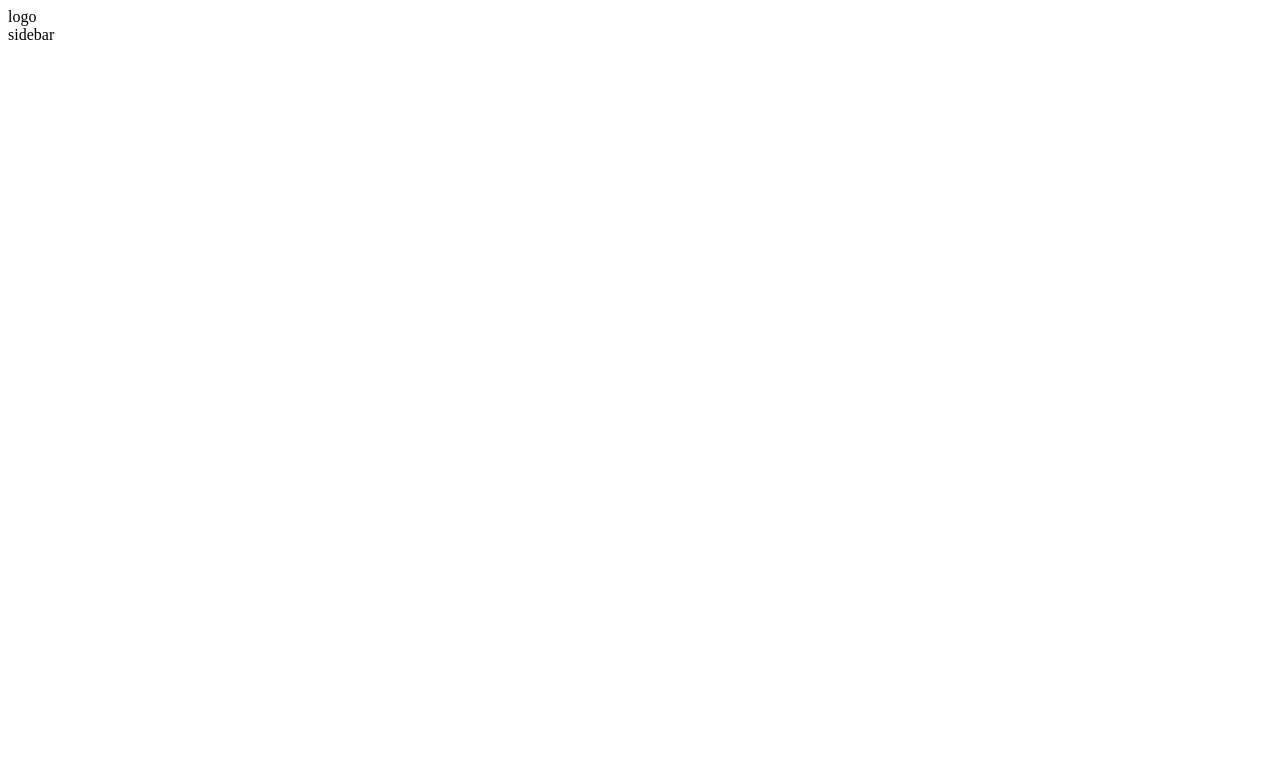
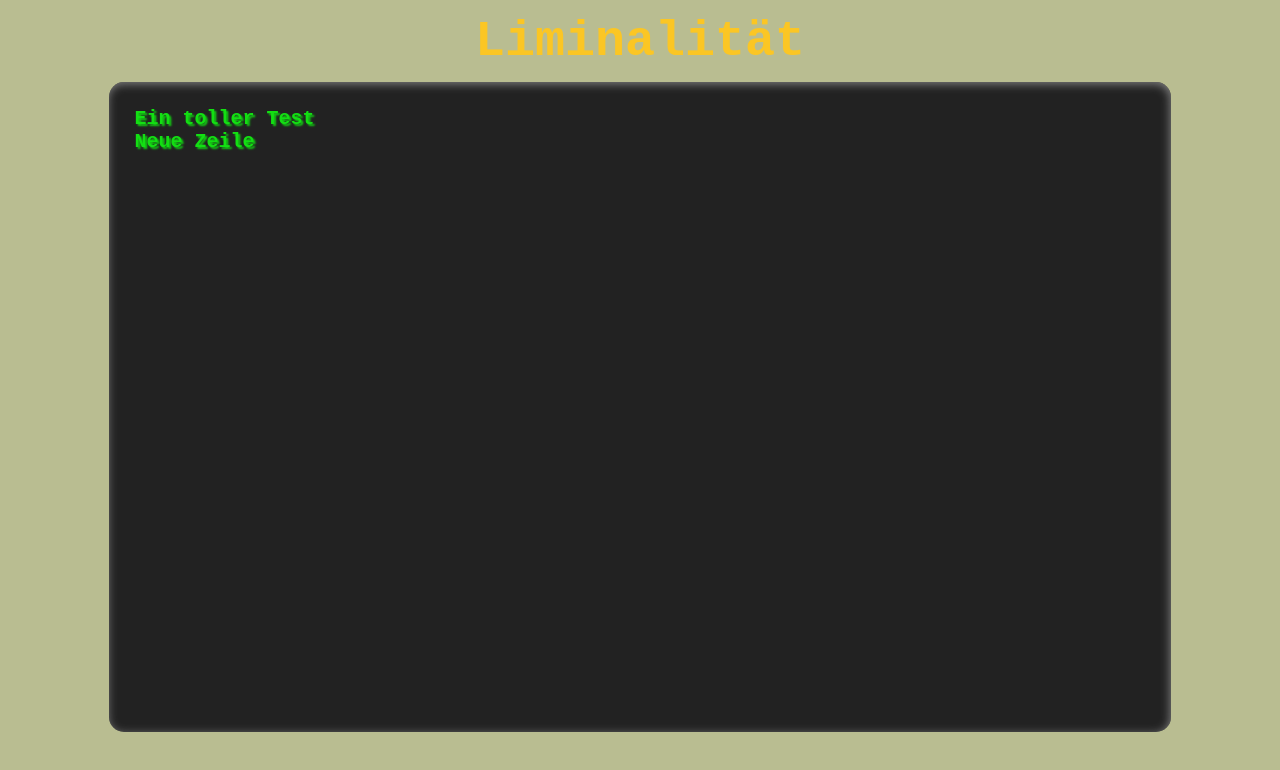
Before and after one commit to KonsRecht/BHWiki, a plain HTML site: page index.html in a window 1280 px wide. Drawn offline with Linux system fonts and the light colour scheme.

Commit message:
Stylesheet
ändere die Farben warschenlich noch mal

```diff
--- a/css/basis.css
+++ b/css/basis.css
@@ -0,0 +1,26 @@
+body {
+	background: #b9bd91;
+}
+#header {
+	font-size: 50px;
+	font-family: terminal, monospace;
+	font-weight: bold;
+	margin: 1% auto;
+	color: #FBC624;
+	text-align: center;
+}
+
+#content {
+	font-size: 20px;
+	font-family: terminal, monospace;
+	font-weight: bold;
+	color: #13DF13;
+	text-shadow: 2px 2px 2px #13CD13;
+	width: 80%;
+	height: 600px;
+	background: #222222;
+	padding: 25px;
+	border-radius: 15px;
+	margin: 1% auto;
+	box-shadow: inset -1px 2px 10px grey;
+}
--- a/index.html
+++ b/index.html
@@ -10,19 +10,19 @@
         <div id="wrap">
 
 			<div id="header">
-					logo
+			Liminalität
 			</div>
 			<div id="navigation">
 
 			</div>
 			<div id="content">
-
+				Ein toller Test<br>
+				Neue Zeile
 
 
 			</div>
 
 			<div id="sidebar">
-					sidebar
 			</div>
 
 
```
